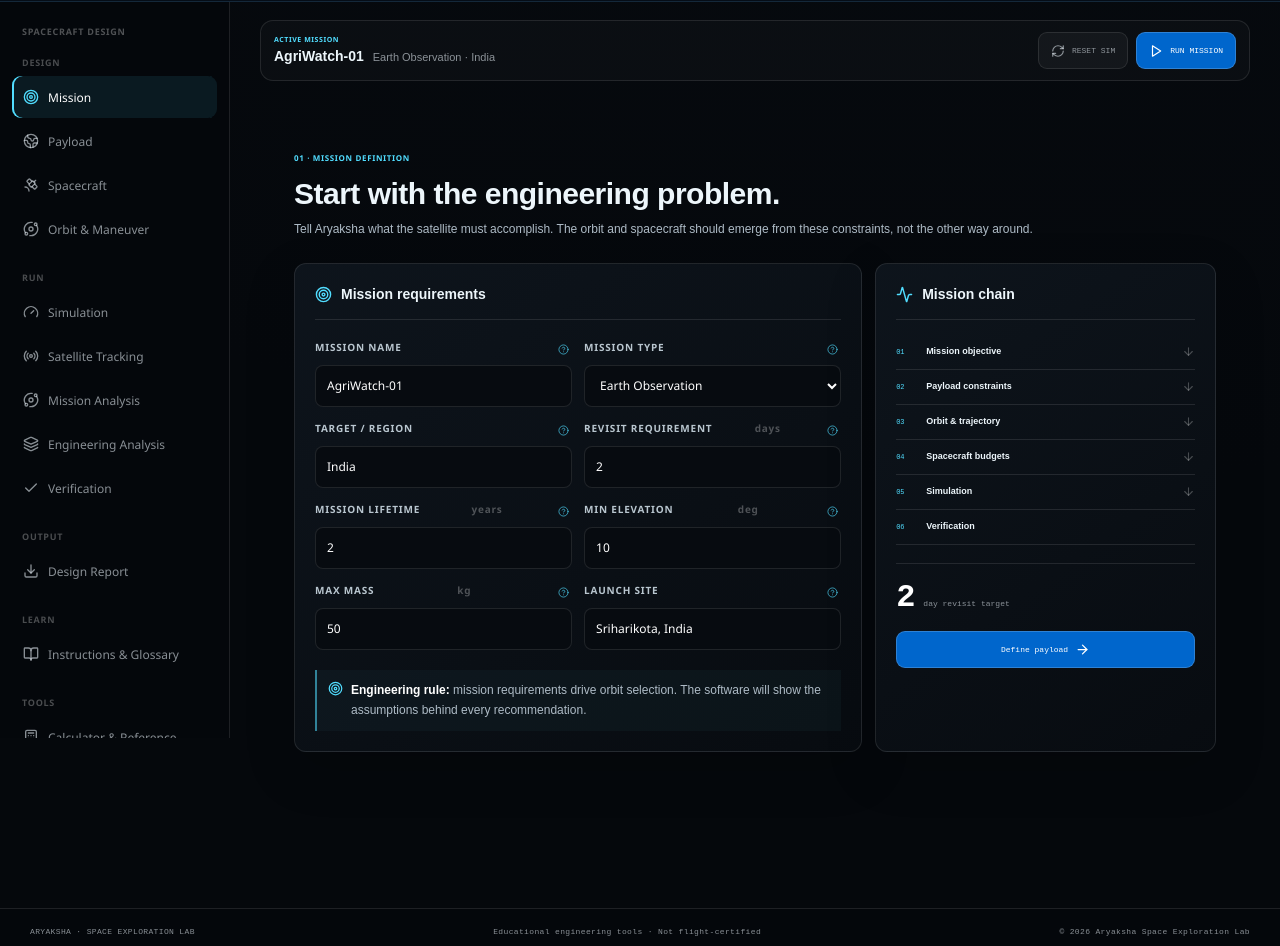
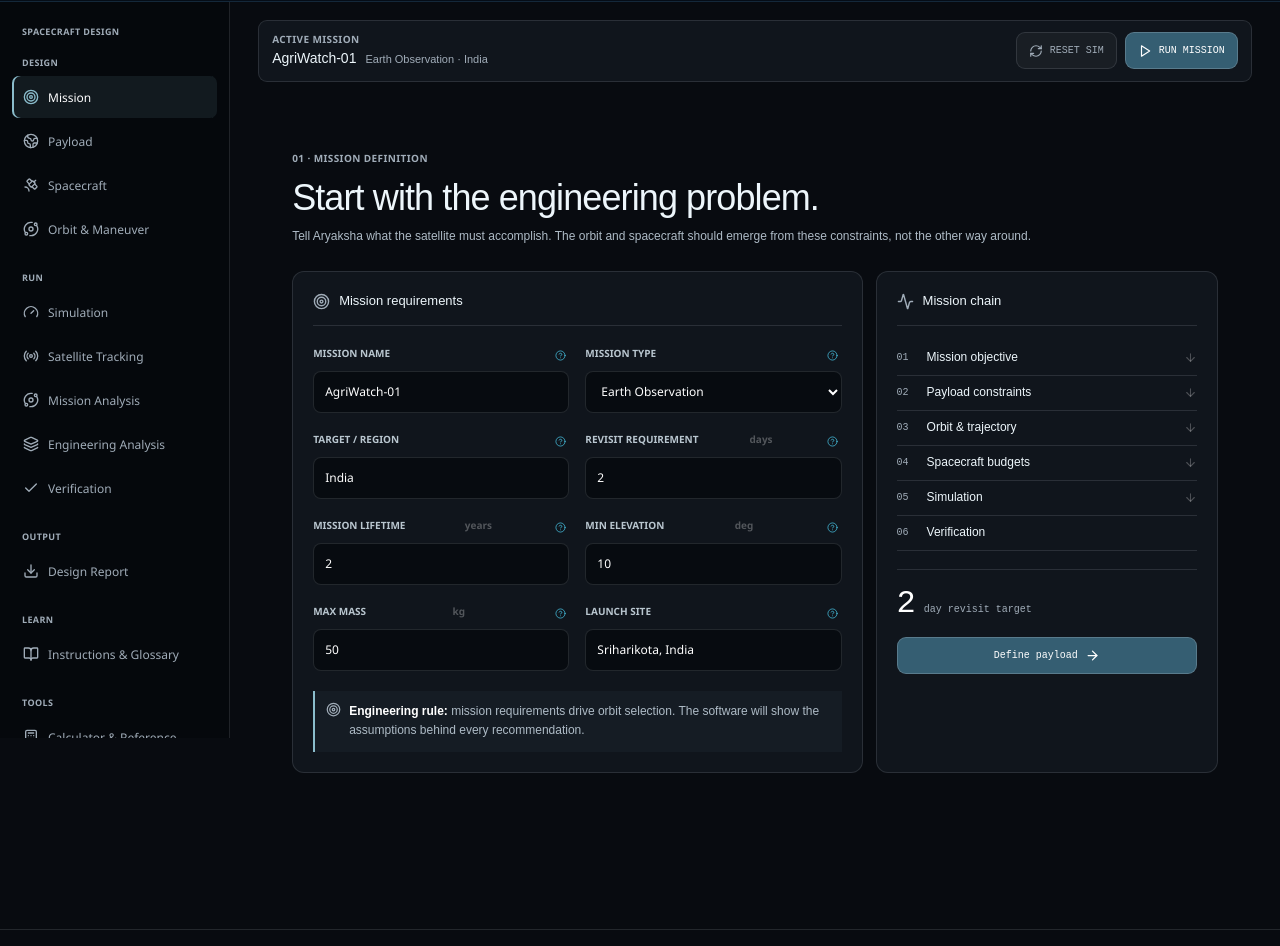
Before and after one commit to psytronot/Aryaksha, a React (Vite) app: page / in a window 1280 px wide. Shown: the part 1410-2356 px from the top of the page. Built offline with nearby package versions, Linux system fonts and the light colour scheme.

Commit message:
style: apply unslop hierarchy and quiet aerospace interface chrome

```diff
--- a/src/index.css
+++ b/src/index.css
@@ -239,3 +239,93 @@ html.aryaksha-app-active pwa-install {
 
 .app-footer{display:flex;flex-wrap:wrap;justify-content:space-between;gap:10px 22px;padding:18px 30px;border-top:1px solid var(--line);color:var(--muted);font:8px ui-monospace,monospace;letter-spacing:.35px;background:rgba(5,8,12,.72)}
 @media(max-width:640px){.app-footer{padding:16px 18px;flex-direction:column;gap:7px}}
+
+
+/* Unslop pass: retain the aerospace-lab identity, quiet the chrome and improve legibility. */
+:root{
+  --bg:#080b10;
+  --panel:#10151c;
+  --panel2:#171e27;
+  --line:rgba(226,235,242,.12);
+  --muted:#a0acb8;
+  --cyan:#8bbdcc;
+  --blue:#355e72;
+  --green:#79b394;
+  --amber:#c6a16a;
+  --red:#d9878e;
+}
+body{background:var(--bg)}
+.topbar{background:rgba(8,11,16,.96);backdrop-filter:none}
+.engine-status span,.dot{box-shadow:none}
+.brand-mark{border-color:var(--line);background:var(--panel2)}
+.brand strong{font-weight:600;letter-spacing:.04em}
+.brand small{font-size:10px;letter-spacing:.02em}
+.engine-status,.top-meta{font-size:10px;letter-spacing:0}
+.side-title{font-size:11px;letter-spacing:.04em;color:var(--muted)}
+.nav-group>small{font-size:10px;letter-spacing:.04em;color:var(--muted)}
+.nav-item{height:36px;font-size:12px;border-radius:7px}
+.nav-item.active{background:rgba(139,189,204,.10);box-shadow:inset 2px 0 var(--cyan)}
+.nav-item.active svg{color:var(--cyan)}
+.side-health{font-size:10px;background:var(--panel);border-radius:9px}
+.side-health small{font-size:10px;letter-spacing:.04em;color:var(--muted)}
+.main{padding-left:clamp(16px,2.2vw,30px);padding-right:clamp(16px,2.2vw,30px)}
+.mission-strip{background:var(--panel);border-radius:9px}
+.mission-strip small,.page-header small,.panel-title,.model-box small,.state-sheet small,.maneuver-result small{font-size:10px;letter-spacing:.04em;color:var(--muted)}
+.mission-strip b{font-weight:500}
+.mission-strip span{font-size:11px}
+.mission-strip button,.primary{font-size:10px}
+.page-header h1{font-size:clamp(28px,3vw,36px);font-weight:500;letter-spacing:-.025em}
+.page-header p{font-size:14px;line-height:1.65}
+.card{background:var(--panel);box-shadow:none;border-radius:12px}
+.card-head span,.callout svg{color:var(--muted)}
+.card-head b{font-size:13px;font-weight:500}
+.field>span{font-size:11px;letter-spacing:0}
+.field input,.field select{font-size:12px}
+.field-grid{gap:8px 16px}
+.callout{background:rgba(139,189,204,.045);border-left-color:var(--cyan);font-size:12px;line-height:1.6}
+.callout b{font-weight:600}
+.flow span{font-size:10px;color:var(--muted)}
+.flow b{font-size:12px;font-weight:500}
+.metric-big b,.maneuver-result>b{font-weight:500}
+.metric-big span,.metric-big small{font-size:10px}
+.stat-row,.report-row{font-size:12px}
+.stat-row b,.report-row b{font-size:11px;font-weight:500}
+.state-card>div{padding:12px}
+.state-card small{font-size:10px}
+.state-card b{font-size:11px;font-weight:500}
+.preset-list{gap:8px}
+.preset{border-radius:8px}
+.preset span{font-size:11px}
+.preset small{font-size:10px}
+.bottom-bar{font-size:10px;background:var(--panel)}
+.bottom-bar b{font-weight:500}
+.telemetry small,.telemetry b{font-size:10px}
+.model-box{border-color:var(--line);background:var(--panel2)}
+.model-box b{font-size:12px;font-weight:500}
+.model-box span{font-size:11px}
+.timeline button,.timeline select,.timeline span{font-size:10px}
+.state-sheet>div{background:var(--panel);border-radius:8px}
+.state-sheet b{font-size:11px;font-weight:500}
+.software-demo{background:var(--panel);box-shadow:none}
+.software-demo-heading h2{font-weight:500}
+.software-demo-heading p,.software-demo-row,.software-demo-note{font-size:11px}
+.software-demo-tag{border-radius:5px;font-size:10px;letter-spacing:0}
+.software-demo-header,.finder-csv-preview-head{font-size:10px;letter-spacing:0}
+.software-demo-row b,.software-demo-row strong{font-size:11px;font-weight:500}
+.finder-intake{border-color:var(--line);background:var(--panel)}
+.finder-intake-form label,.finder-csv-controls label{font-size:12px;font-weight:500}
+.finder-intake-form input,.finder-intake-form textarea{font-size:12px}
+.finder-intake-form input:focus,.finder-intake-form textarea:focus{outline-color:var(--cyan)}
+.finder-intake-error{font-size:12px}
+.finder-brief-result{border-color:var(--line);background:var(--panel2)}
+.finder-brief-result h3{font-weight:500}
+.finder-brief-result p,.finder-csv-controls small{font-size:11px}
+.finder-csv-stats b{font-size:11px;font-weight:500}
+.finder-csv-preview-row{font-size:11px}
+.software-evidence-grid b{font-size:10px;letter-spacing:0;color:var(--muted)}
+.software-evidence-grid span{font-size:11px}
+.finder-template-button{font-size:11px;font-weight:500}
+.app-footer{font-size:10px;letter-spacing:0;background:var(--bg)}
+@media(prefers-reduced-motion:reduce){
+  *,*::before,*::after{scroll-behavior:auto!important;animation-duration:.01ms!important;animation-iteration-count:1!important;transition-duration:.01ms!important}
+}
```
